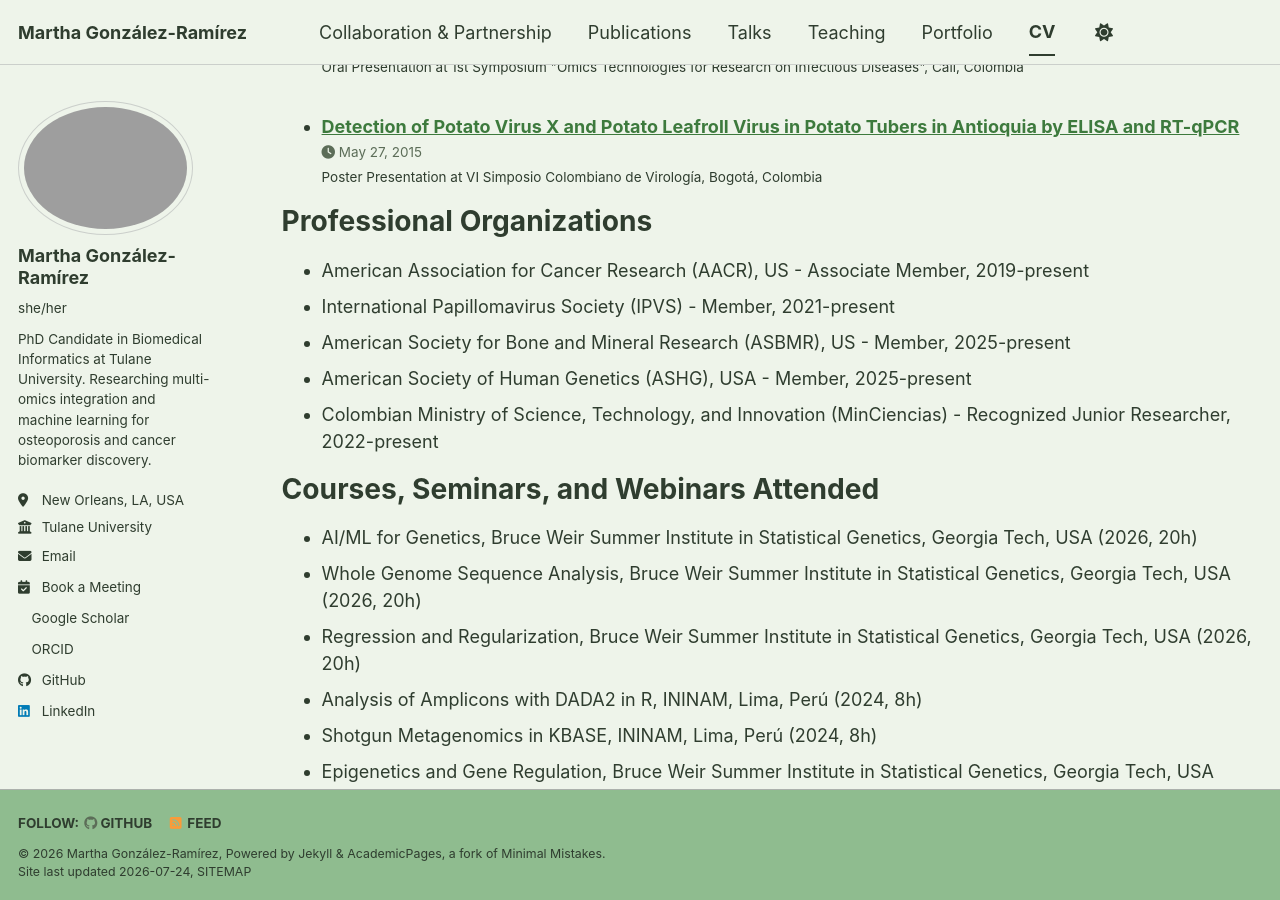
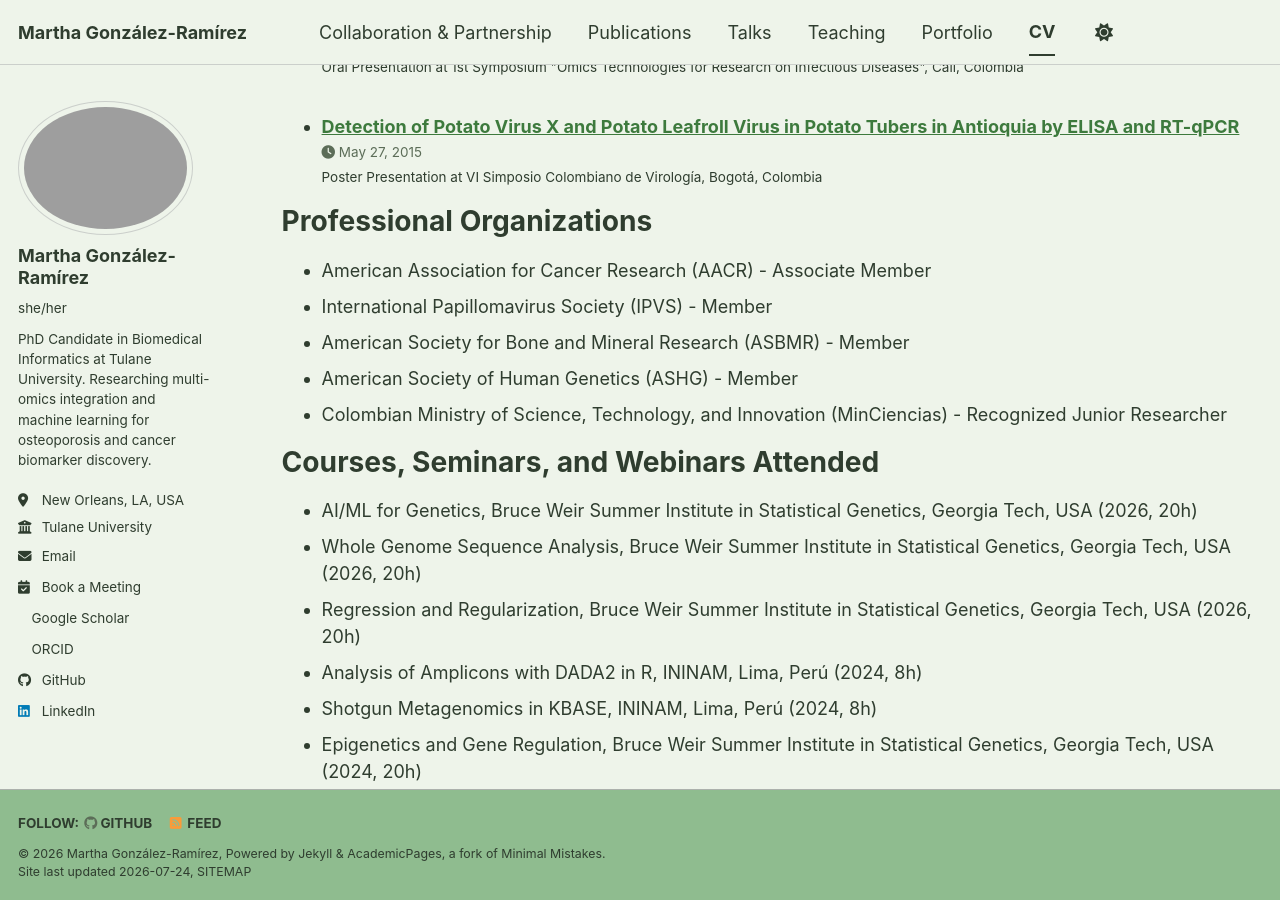
Before and after one commit to migonzalezr/migonzalezr.github.io, a Jekyll site: the page built from _pages/cv.md, in a window 1280 px wide and 900 px high, scrolled down 7331 px. Built offline with Jekyll 4.4.1, drawn with Linux system fonts in a browser that asks for light colours; a style sheet for code colours, icons or effects is not loaded.

Commit message:
Simplify Professional Organizations - keep only organization and membership type

```diff
--- a/_pages/cv.md
+++ b/_pages/cv.md
@@ -98,11 +98,11 @@ Talks
 
 Professional Organizations
 ======
-* American Association for Cancer Research (AACR), US - Associate Member, 2019-present
-* International Papillomavirus Society (IPVS) - Member, 2021-present
-* American Society for Bone and Mineral Research (ASBMR), US - Member, 2025-present
-* American Society of Human Genetics (ASHG), USA - Member, 2025-present
-* Colombian Ministry of Science, Technology, and Innovation (MinCiencias) - Recognized Junior Researcher, 2022-present
+* American Association for Cancer Research (AACR) - Associate Member
+* International Papillomavirus Society (IPVS) - Member
+* American Society for Bone and Mineral Research (ASBMR) - Member
+* American Society of Human Genetics (ASHG) - Member
+* Colombian Ministry of Science, Technology, and Innovation (MinCiencias) - Recognized Junior Researcher
 
 Courses, Seminars, and Webinars Attended
 ======
```
